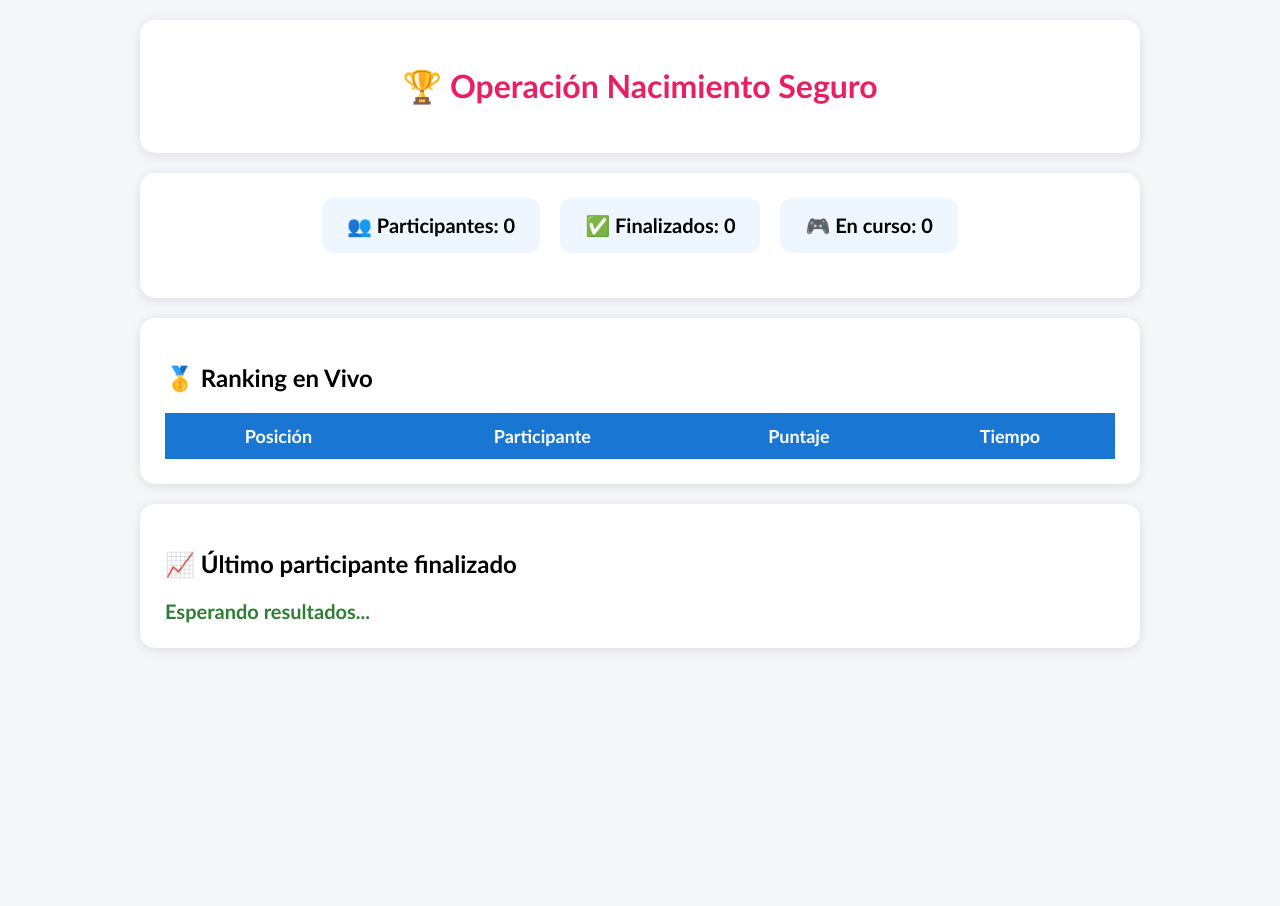
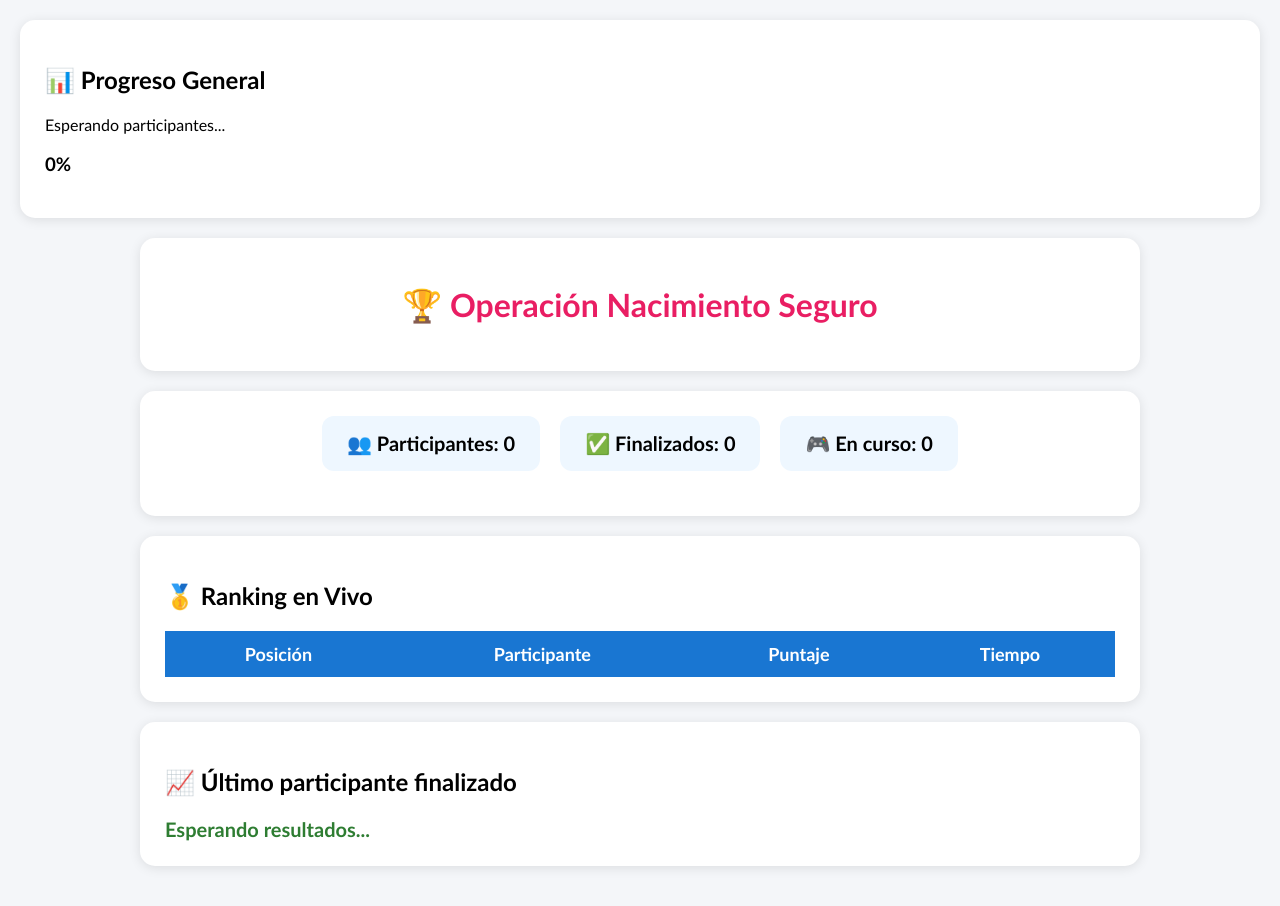
Before and after one commit to JebusRF/operacion-nacimiento-seguro, a plain HTML site: page ranking.html in a window 1280 px wide. Before the commit the page ends 800 px from the top, so only its background shows below. Drawn offline with Linux system fonts and the light colour scheme; no server answers.

Commit message:
Update ranking.html

```diff
--- a/ranking.html
+++ b/ranking.html
@@ -3,6 +3,26 @@
 <head>
 <meta charset="UTF-8">
 <meta name="viewport" content="width=device-width, initial-scale=1.0">
+
+<div class="card">
+
+    <h2>📊 Progreso General</h2>
+
+    <p id="progresoTexto">
+        Esperando participantes...
+    </p>
+
+    <div class="barra-container">
+
+        <div id="barraProgreso"></div>
+
+    </div>
+
+    <h3 id="porcentajeProgreso">
+        0%
+    </h3>
+
+</div>
 
 <title>🏆 Ranking en Vivo</title>
 
```
